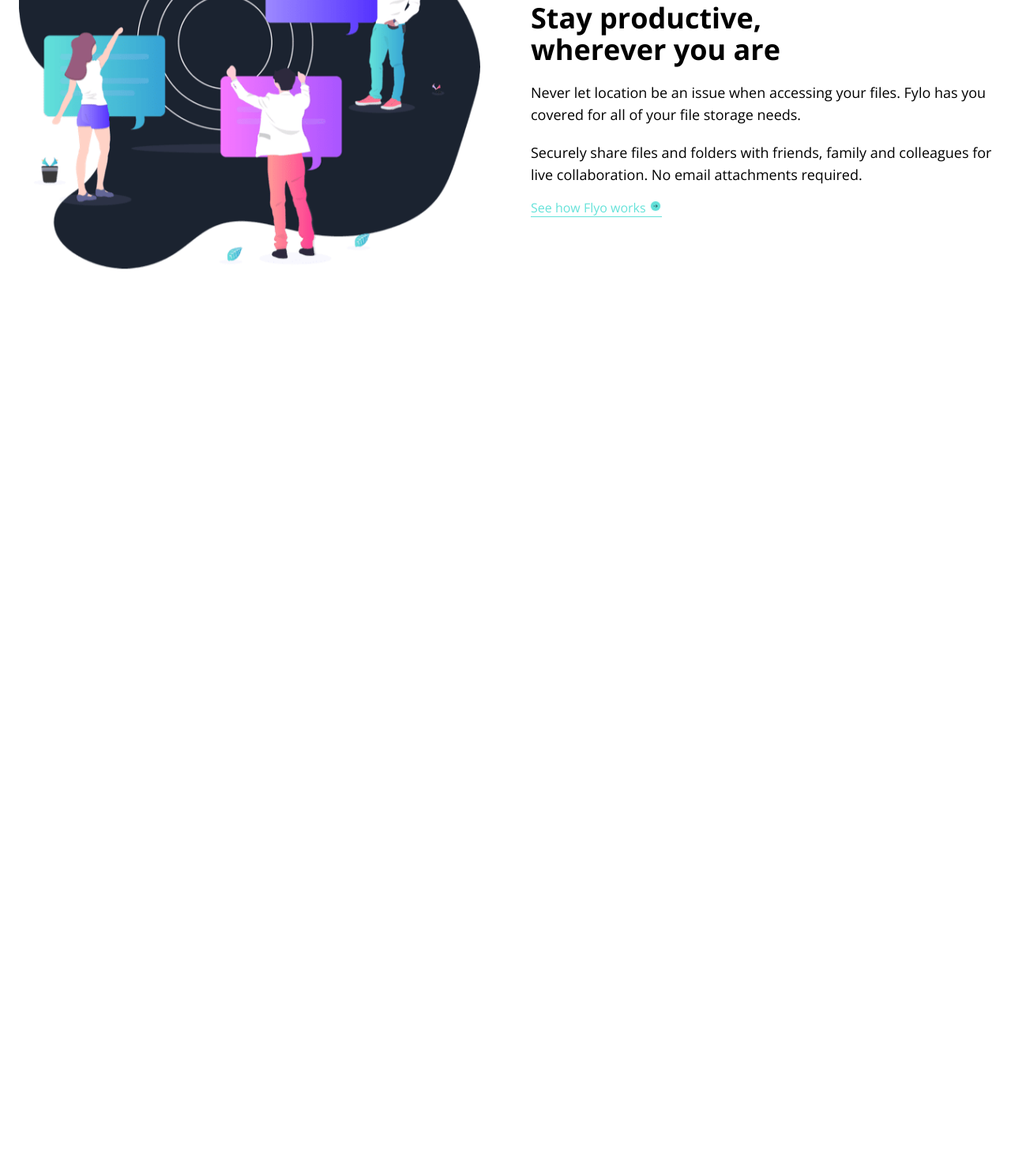
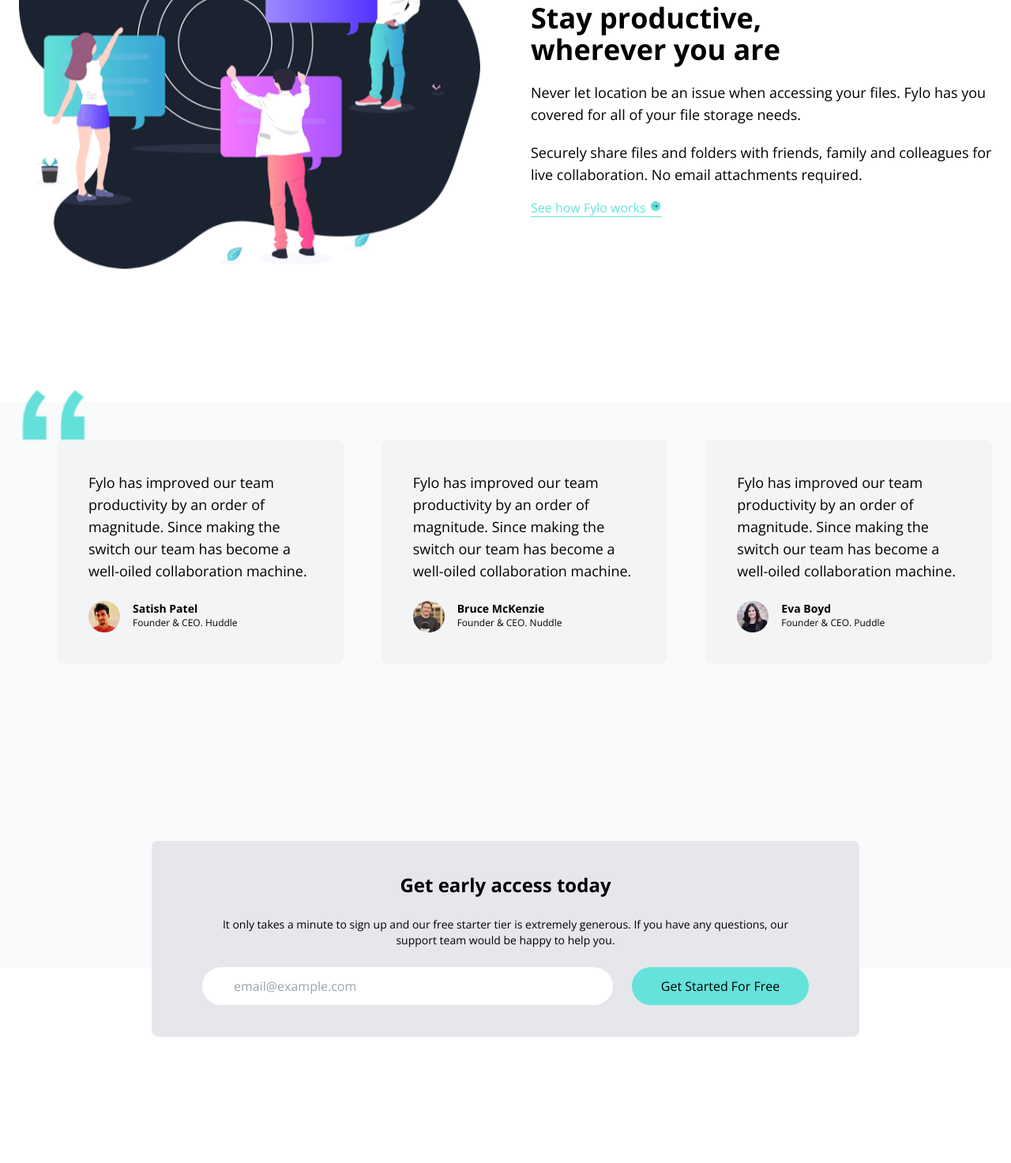
Before and after one commit to thepixelboy/fylo, a website: page index.html in a window 1280 px wide. Shown: the part 2247-3720 px from the top of the page at 79% size. Before the commit the page ends 2756 px from the top, so only its background shows below. Drawn offline with nearby package versions, Linux system fonts and the light colour scheme.

Commit message:
feat: add testimonials and early access form

```diff
--- a/index.html
+++ b/index.html
@@ -24,7 +24,7 @@
     }
   </script>
   <script src="js/script.js" defer></script>
-  <title>Flyo Website</title>
+  <title>Fylo Website</title>
 </head>
 
 <body class="dark:bg-darkBlue dark:text-white font-opensans">
@@ -168,13 +168,100 @@
         <!-- Link -->
         <div class="block mt-4">
           <a href="#" class="border-b border-accentCyan text-accentCyan">
-            See how Flyo works
+            See how Fylo works
             <img src="images/icon-arrow.svg" alt="" class="inline pb-2" />
           </a>
         </div>
       </div>
     </div>
   </section>
+
+  <!-- Testimonials section -->
+  <section id="testimonials" class="bg-gray-50 dark:bg-darkBlue">
+    <!-- Testimonials container -->
+    <div class="container mx-auto px-6 pt-12 pb-80 md:pb-96">
+      <!-- Boxes container -->
+      <div class="relative flex flex-col w-full space-y-6 md:flex-row md:space-y-0 md:space-x-12">
+        <!-- Quotes image -->
+        <img src="images/bg-quotes.png" alt="" class="absolute left-1 -top-2 w-10 md:-top-16 md:w-20" />
+
+        <!-- Box 1 -->
+        <div class="flex flex-col p-10 space-y-6 rounded-lg bg-gray-100 dark:bg-darkBlue3 md:w-1/3">
+          <p class="text-sm leading-5 md:text-lg">
+            Fylo has improved our team productivity by an order of magnitude.
+            Since making the switch our team has become a well-oiled
+            collaboration machine.
+          </p>
+          <!-- Customer info -->
+          <div class="flex space-x-4">
+            <img src="images/profile-1.jpg" alt="" class="w-10 h-10 rounded-full" />
+            <div>
+              <h5 class="text-sm font-semibold">Satish Patel</h5>
+              <p class="text-xs font-extralight">Founder & CEO. Huddle</p>
+            </div>
+          </div>
+        </div>
+
+        <!-- Box 2 -->
+        <div class="flex flex-col p-10 space-y-6 rounded-lg bg-gray-100 dark:bg-darkBlue3 md:w-1/3">
+          <p class="text-sm leading-5 md:text-lg">
+            Fylo has improved our team productivity by an order of magnitude.
+            Since making the switch our team has become a well-oiled
+            collaboration machine.
+          </p>
+          <!-- Customer info -->
+          <div class="flex space-x-4">
+            <img src="images/profile-2.jpg" alt="" class="w-10 h-10 rounded-full" />
+            <div>
+              <h5 class="text-sm font-semibold">Bruce McKenzie</h5>
+              <p class="text-xs font-extralight">Founder & CEO. Nuddle</p>
+            </div>
+          </div>
+        </div>
+
+        <!-- Box 3 -->
+        <div class="flex flex-col p-10 space-y-6 rounded-lg bg-gray-100 dark:bg-darkBlue3 md:w-1/3">
+          <p class="text-sm leading-5 md:text-lg">
+            Fylo has improved our team productivity by an order of magnitude.
+            Since making the switch our team has become a well-oiled
+            collaboration machine.
+          </p>
+          <!-- Customer info -->
+          <div class="flex space-x-4">
+            <img src="images/profile-3.jpg" alt="" class="w-10 h-10 rounded-full" />
+            <div>
+              <h5 class="text-sm font-semibold">Eva Boyd</h5>
+              <p class="text-xs font-extralight">Founder & CEO. Puddle</p>
+            </div>
+          </div>
+        </div>
+      </div>
+    </div>
+  </section>
+
+  <!-- Early Access section -->
+  <section id="early-access" class="relative px-6 dark:bg-darkBlue2 md:px-0">
+    <div
+      class="relative -top-40 max-w-4xl mx-auto p-10 px-6 space-y-6 text-center rounded-lg bg-gray-200 dark:bg-darkBlue1 md:px-16">
+      <h5 class="text-2xl font-bold">Get early access today</h5>
+      <p class="text-sm">
+        It only takes a minute to sign up and our free starter tier is
+        extremely generous. If you have any questions, our support team would
+        be happy to help you.
+      </p>
+      <!-- Input & Button container -->
+      <div class="flex flex-col items-start space-y-6 md:flex-row md:space-y-0 md:space-x-6">
+        <div class="w-full md:flex-1">
+          <input type="text" class="w-full px-10 py-3 rounded-full focus:outline-none"
+            placeholder="email@example.com" />
+        </div>
+
+        <button class="w-full p-3 px-6 rounded-full bg-accentCyan md:w-56 hover:scale-95">
+          Get Started For Free
+        </button>
+      </div>
+    </div>
+  </section>
 </body>
 
 </html>
```
Also changed, not shown: css/style.css.
